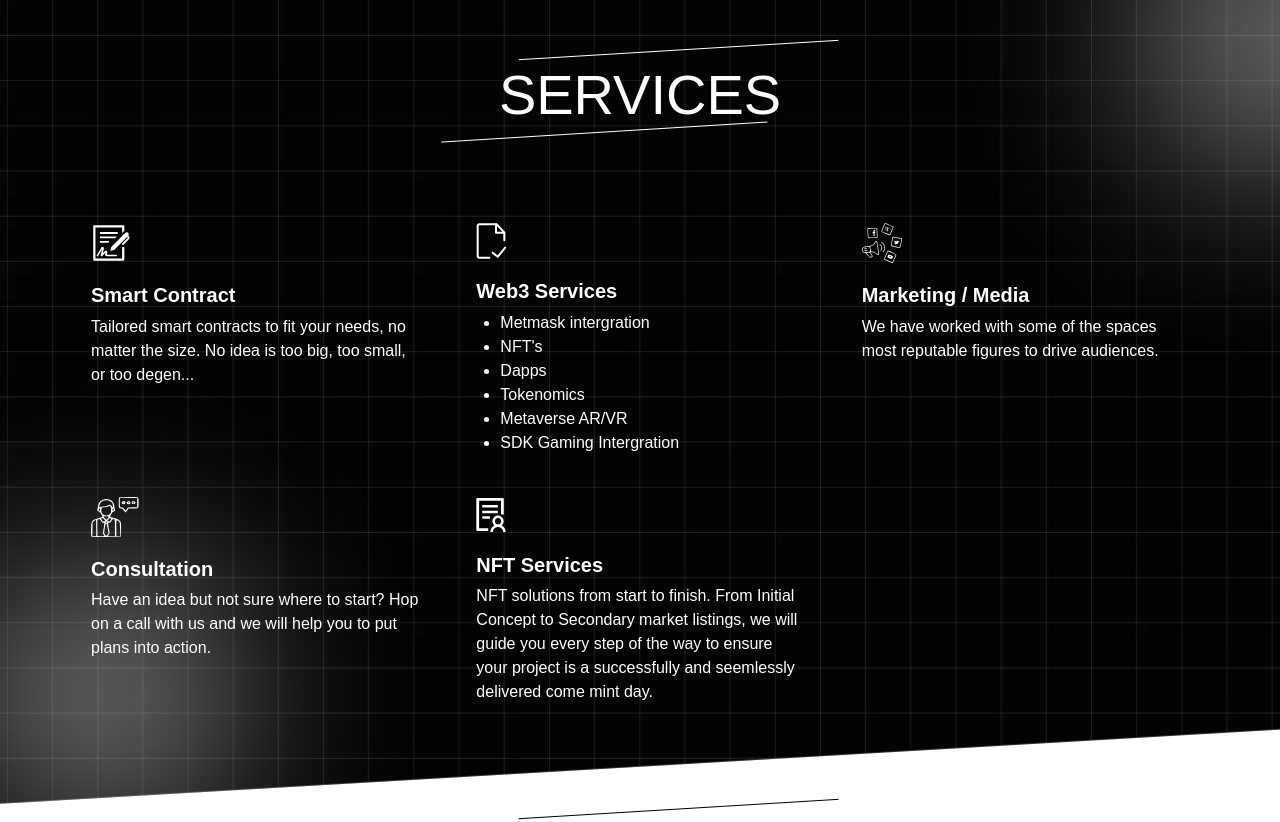
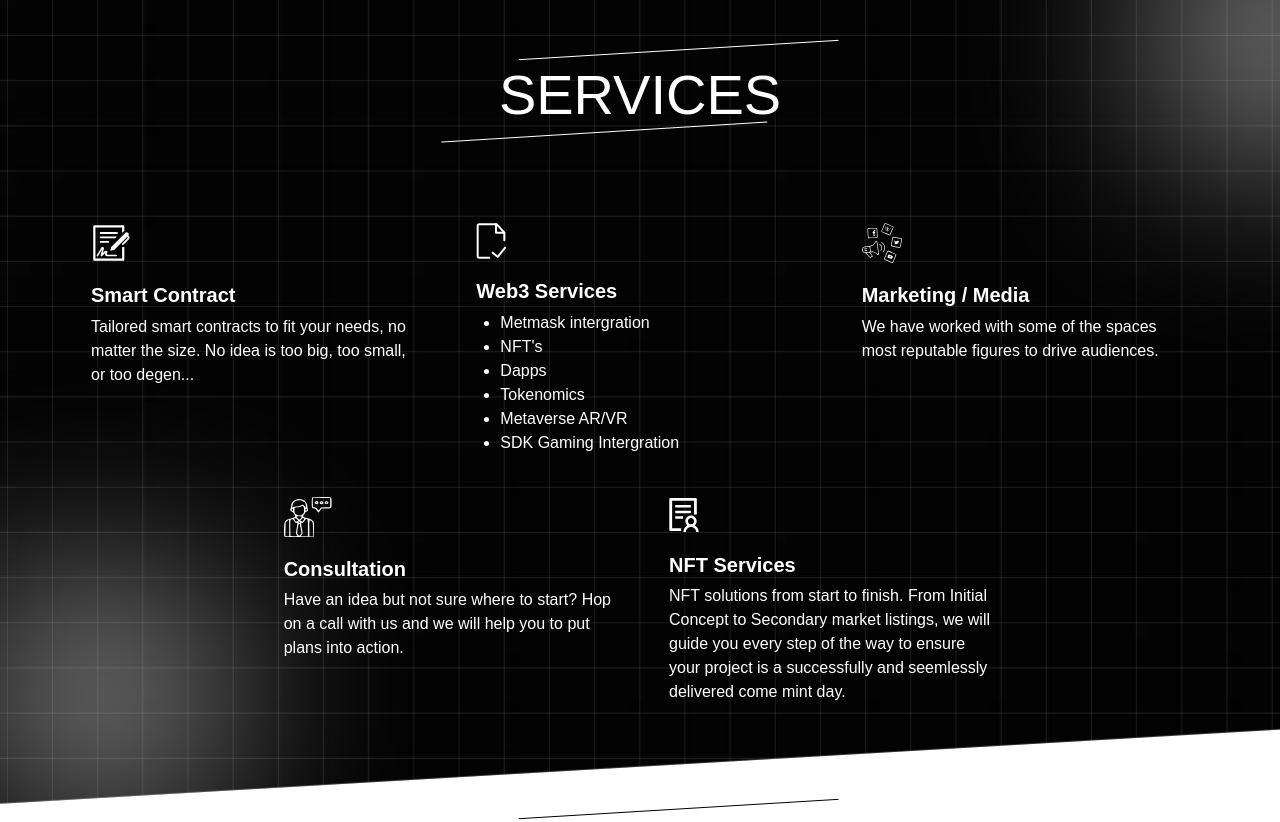
Before and after one commit to Deepakverma-556/karmic, a React (Create React App) app: page / in a window 1280 px wide. Shown: the part 1500-2322 px from the top of the page. Built offline with nearby package versions, Linux system fonts and the light colour scheme.

Commit message:
add justify

```diff
--- a/src/components/Services.jsx
+++ b/src/components/Services.jsx
@@ -11,7 +11,7 @@ const Services = () => {
       <CustomShadow myClass="left-0 bottom-0" />
       <div className='max-w-[1172px] mx-auto px-4'>
         <Heading text="services" image={titleline} imageAlt="title-line" />
-        <div className='flex flex-wrap pt-[77px] max-sm:pt-10 -mx-2'>
+        <div className='flex flex-wrap pt-[77px] max-sm:pt-10 -mx-2 justify-center'>
           {SERVICES_LIST.map((obj, i) => (
             <div key={i} className='w-1/3 max-md:w-1/2 max-sm:w-full group relative px-2'>
               <img src={moon} alt="moon" className='absolute -top-[19px] -right-[23px] pointer-events-none h-[74px] hidden group-hover:block' />
--- a/src/components/Values.jsx
+++ b/src/components/Values.jsx
@@ -10,9 +10,9 @@ const Values = () => {
     <div id='about' className='pt-[156px] max-sm:pt-[120px]'>
       <div className='max-w-[1172px] px-4 mx-auto'>
         <Heading text="values" image={titleLine} imageAlt="title-line" />
-        <div className='flex flex-wrap pt-[77px] max-sm:pt-10 -mx-2'>
+        <div className='flex flex-wrap pt-[77px] max-sm:pt-10 -mx-2 justify-center'>
           {VALUES_LIST.map((obj, i) => (
-            <div key={i} className='w-1/3 max-md:w-1/2 max-sm:w-full relative group px-2'>
+            <div key={i} className='w-1/3 max-md:w-1/2 max-sm:w-full relative group px-2 max-md:pt-3'>
               <img src={moon} alt="moon" className='absolute -top-[19px] -right-[23px] pointer-events-none h-[74px] hidden group-hover:block' />
               <div className='p-5 box-blur transition-all cursor-pointer h-full duration-300 border border-gray hover:border-opacity-10 hover:border-white rounded-xl hover:shadow-[0px_-1px_20px_0px] hover:shadow-lightGray hover:bg-white hover:bg-opacity-10'>
                 <div>{obj.icon}</div>
```
